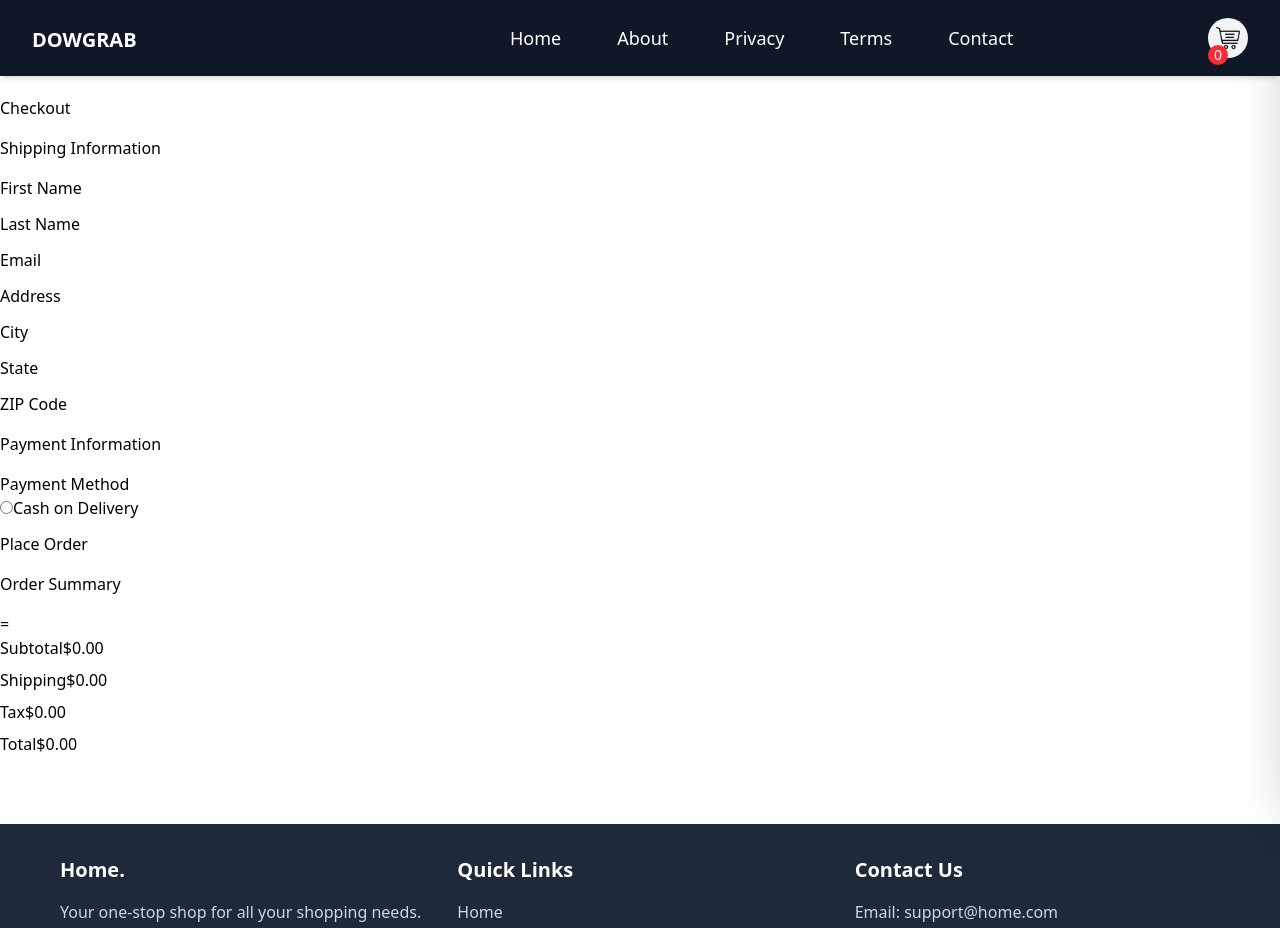
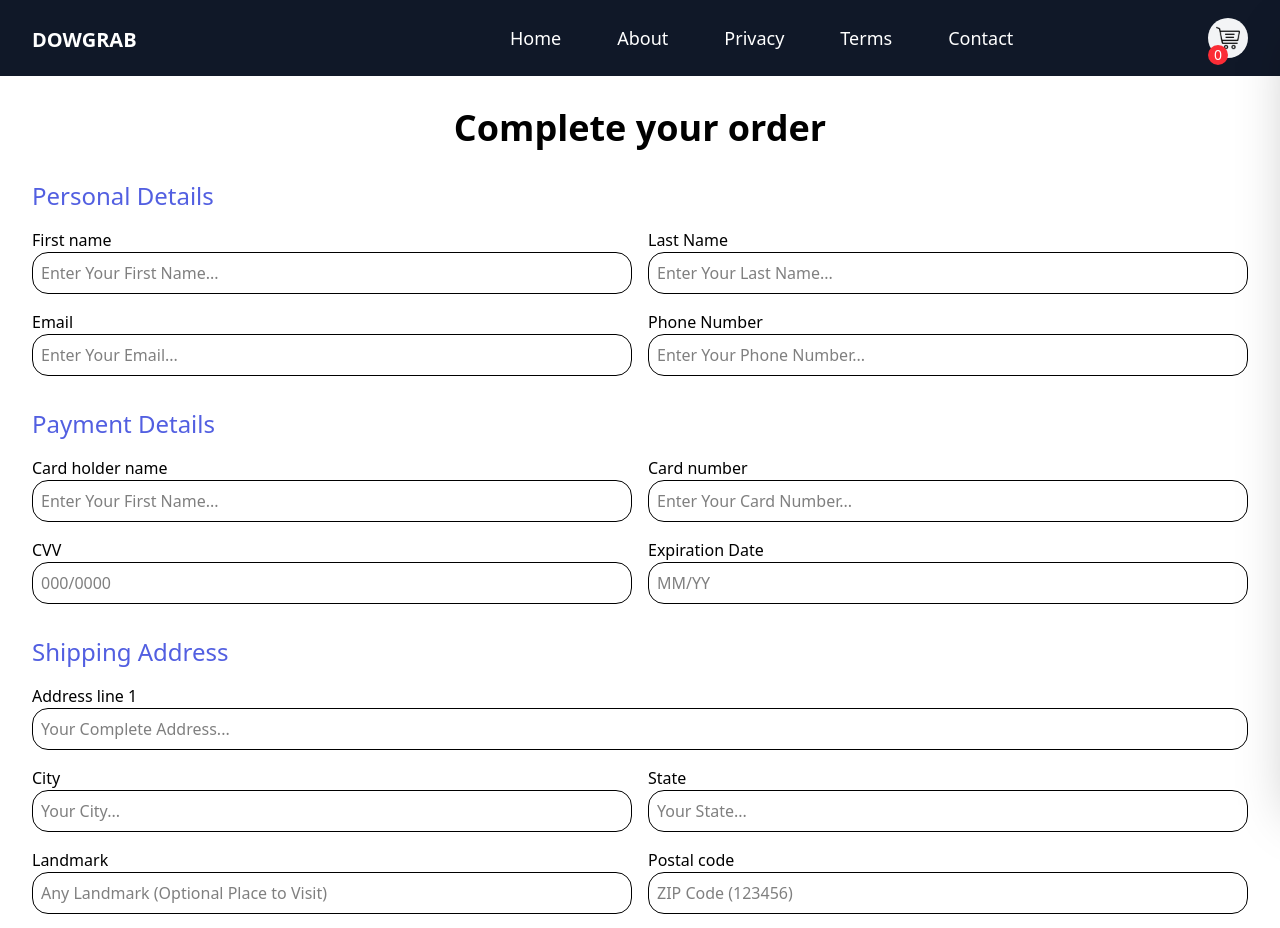
Before and after one commit to DeepakMehra53/DOWGRAB, a React (Vite) app: page /checkout in a window 1280 px wide. Shown: the top 928 px of the page. Built offline with nearby package versions, Linux system fonts and the light colour scheme.

Commit message:
Checkout page Done

```diff
--- a/package.json
+++ b/package.json
@@ -10,12 +10,15 @@
     "preview": "vite preview"
   },
   "dependencies": {
+    "@radix-ui/react-label": "^2.1.2",
     "@reduxjs/toolkit": "^2.6.1",
     "@tailwindcss/vite": "^4.0.17",
+    "class-variance-authority": "^0.7.1",
     "react": "^19.0.0",
     "react-dom": "^19.0.0",
     "react-redux": "^9.2.0",
     "react-router-dom": "^7.4.0",
+    "tailwind-merge": "^3.0.2",
     "tailwindcss": "^4.0.17"
   },
   "devDependencies": {
--- a/src/pages/CheckOut.jsx
+++ b/src/pages/CheckOut.jsx
@@ -3,124 +3,149 @@ import React from "react";
 export const CheckOut = () => {
   return (
     <>
-      <section className="py-5">
-        <div className="container">
-          <h1 className="mb-4">Checkout</h1>
+      <div className="flex-1 bg-white p-8">
+        <h1 className="text-4xl font-bold  mb-8 text-center">
+          Complete your order
+        </h1>
 
-          <div className="row">
-            <div className="col-lg-8">
-              <div className="card mb-4">
-                <div className="card-body">
-                  <h5 className="card-title mb-4">Shipping Information</h5>
-                  <form id="checkoutForm">
-                    <div className="row">
-                      <div className="col-md-6 mb-3">
-                        <label for="firstName" className="form-label">
-                          First Name
-                        </label>
+        <div className="space-y-8">
+          <div>
+            <h2 className="text-[#525fe1] text-2xl font-medium mb-4">
+              Personal Details
+            </h2>
+            <div className="grid grid-cols-2 gap-4">
+              <div className="space-y-2">
+                <label htmlFor="firstName">First name</label>
                 <input
-                          type="text"
-                          className="form-control"
                   id="firstName"
+                  placeholder="Enter Your First Name..."
+                  className="border p-2 w-full rounded-2xl"
                 />
               </div>
-                      <div className="col-md-6 mb-3">
-                        <label for="lastName" className="form-label">
-                          Last Name
-                        </label>
-                        <input type="text" className="form-control" id="lastName" />
+              <div className="space-y-2">
+                <label htmlFor="lastName">Last Name</label>
+                <input
+                  id="lastName"
+                  placeholder="Enter Your Last Name..."
+                  className="border p-2 w-full rounded-2xl"
+                />
               </div>
+              <div className="space-y-2">
+                <label htmlFor="email">Email</label>
+                <input
+                  id="email"
+                  type="email"
+                  placeholder="Enter Your Email..."
+                  className="border p-2 w-full rounded-2xl"
+                />
               </div>
-
-                    <div className="mb-3">
-                      <label for="email" className="form-label">
-                        Email
-                      </label>
-                      <input type="email" className="form-control" id="email" />
-                    </div>
-
-                    <div className="mb-3">
-                      <label for="address" className="form-label">
-                        Address
-                      </label>
-                      <input type="text" className="form-control" id="address" />
-                    </div>
-
-                    <div className="row">
-                      <div className="col-md-6 mb-3">
-                        <label for="city" className="form-label">
-                          City
-                        </label>
-                        <input type="text" className="form-control" id="city" />
-                      </div>
-                      <div className="col-md-3 mb-3">
-                        <label for="state" className="form-label">
-                          State
-                        </label>
-                        <input type="text" className="form-control" id="state" />
-                      </div>
-                      <div className="col-md-3 mb-3">
-                        <label for="zip" className="form-label">
-                          ZIP Code
-                        </label>
-                        <input type="text" className="form-control" id="zip" />
-                      </div>
-                    </div>
-
-                    <h5 className="mt-4 mb-4">Payment Information</h5>
-
-                    <div className="mb-3">
-                      <h6>Payment Method</h6>
-
-                      <div className="form-check">
+              <div className="space-y-2">
+                <label htmlFor="phone">Phone Number</label>
                 <input
-                          className="form-check-input"
-                          type="radio"
-                          name="paymentMethod"
-                          id="cashOnDelivery"
-                          value="cashOnDelivery"
+                  id="phone"
+                  placeholder="Enter Your Phone Number..."
+                  className="border p-2 w-full rounded-2xl"
                 />
-                        <label className="form-check-label" for="cashOnDelivery">
-                          Cash on Delivery
-                        </label>
-                      </div>
-                    </div>
-
-                    <a href="thankyou.html" className="btn btn-primary w-100 mt-4">
-                      Place Order
-                    </a>
-                  </form>
               </div>
             </div>
           </div>
 
-            <div className="col-lg-4">
-              <div className="card">
-                <div className="card-body">
-                  <h5 className="card-title mb-4">Order Summary</h5>
-                  <div id="orderSummary"></div>=
-                  <div className="d-flex justify-content-between mb-2">
-                    <span>Subtotal</span>
-                    <span id="subtotal">$0.00</span>
+          <div>
+            <h2 className="text-[#525fe1] text-2xl font-medium mb-4">
+              Payment Details
+            </h2>
+            <div className="grid grid-cols-2 gap-4">
+              <div className="space-y-2">
+                <label htmlFor="cardHolder">Card holder name</label>
+                <input
+                  id="cardHolder"
+                  placeholder="Enter Your First Name..."
+                  className="border p-2 w-full rounded-2xl"
+                />
               </div>
-                  <div className="d-flex justify-content-between mb-2">
-                    <span>Shipping</span>
-                    <span id="shipping">$0.00</span>
+              <div className="space-y-2">
+                <label htmlFor="cardNumber">Card number</label>
+                <input
+                  id="cardNumber"
+                  placeholder="Enter Your Card Number..."
+                  className="border p-2 w-full rounded-2xl"
+                />
               </div>
-                  <div className="d-flex justify-content-between mb-2">
-                    <span>Tax</span>
-                    <span id="tax">$0.00</span>
+              <div className="space-y-2">
+                <label htmlFor="cvv">CVV</label>
+                <input
+                  id="cvv"
+                  placeholder="000/0000"
+                  className="border p-2 w-full rounded-2xl"
+                />
               </div>
-                  <div className="d-flex justify-content-between mb-2 fw-bold">
-                    <span>Total</span>
-                    <span id="total">$0.00</span>
+              <div className="space-y-2">
+                <label htmlFor="expDate">Expiration Date</label>
+                <input
+                  id="expDate"
+                  placeholder="MM/YY"
+                  className="border p-2 w-full rounded-2xl"
+                />
+              </div>
+            </div>
+          </div>
+
+          <div>
+            <h2 className="text-[#525fe1] text-2xl font-medium mb-4">
+              Shipping Address
+            </h2>
+            <div className="space-y-2">
+              <label htmlFor="address1">Address line 1</label>
+              <input
+                id="address1"
+                placeholder="Your Complete Address..."
+                className="border p-2 w-full rounded-2xl"
+              />
+            </div>
+            <div className="grid grid-cols-2 gap-4 mt-4">
+              <div className="space-y-2">
+                <label htmlFor="city">City</label>
+                <input
+                  id="city"
+                  placeholder="Your City..."
+                  className="border p-2 w-full rounded-2xl"
+                />
+              </div>
+              <div className="space-y-2">
+                <label htmlFor="state">State</label>
+                <input
+                  id="state"
+                  placeholder="Your State..."
+                  className="border p-2 w-full rounded-2xl"
+                />
+              </div>
+              <div className="space-y-2">
+                <label htmlFor="landmark">Landmark</label>
+                <input
+                  id="landmark"
+                  placeholder="Any Landmark (Optional Place to Visit)"
+                  className="border p-2 w-full rounded-2xl"
+                />
+              </div>
+              <div className="space-y-2">
+                <label htmlFor="postalCode">Postal code</label>
+                <input
+                  id="postalCode"
+                  placeholder="ZIP Code (123456)"
+                  className="border p-2 w-full rounded-2xl"
+                />
               </div>
             </div>
           </div>
         </div>
+
+        <div className="flex gap-4 mt-8">
+          <button className="flex-1 border p-2">Cancel</button>
+          <button className="flex-1 bg-[#525fe1] hover:bg-[#3538cd] text-white p-2">
+            Complete Purchase
+          </button>
         </div>
       </div>
-      </section>
     </>
   );
 };
```
Also changed, not shown: 1 other file (tests, documents, lock files or other folders). Lines whose indentation alone changed are shown as unchanged.
